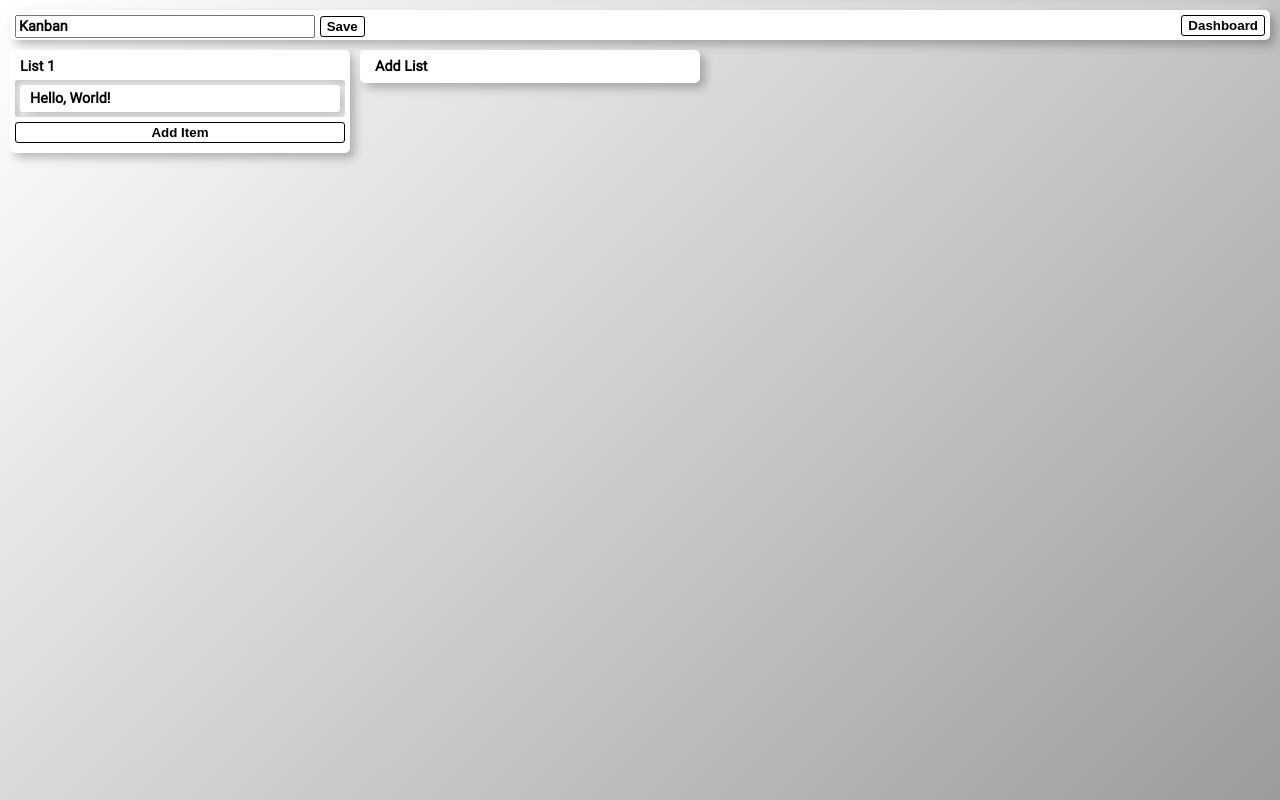
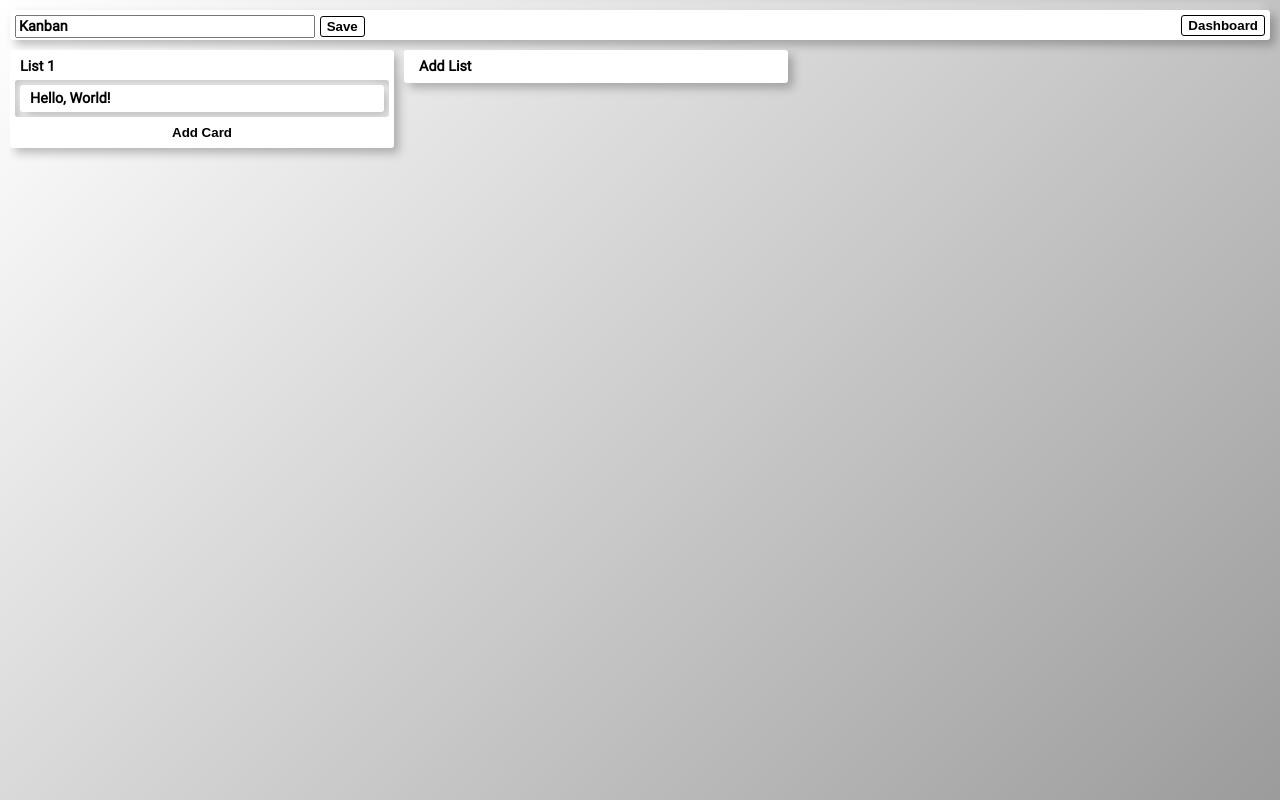
Before and after one commit to hehaowen00/kanban-app, a React (Create React App) app in the folder frontend/: page / in a window 1280 px wide. Built offline with nearby package versions, Linux system fonts and the light colour scheme.

Commit message:
update add card buttons styling and add scrollIntoView functionality for AddList component

```diff
--- a/frontend/src/components/AddList.tsx
+++ b/frontend/src/components/AddList.tsx
@@ -20,11 +20,15 @@ function AddList(): ReactElement {
   const [toggle, setToggle] = useState(false);
   const [name, setName] = useState("");
 
+  let containerRef = useRef<any>(null);
   let inputRef = useRef<HTMLTextAreaElement>(null);
 
   useEffect(() => {
-    inputRef.current?.focus();
-  });
+    if (toggle) {
+      containerRef.current?.scrollIntoView();
+      inputRef.current?.focus();
+    }
+  }, [toggle]);
 
   const handleClick = () => {
     setToggle(!toggle);
@@ -39,7 +43,7 @@ function AddList(): ReactElement {
     setName(event.target.value);
   };
 
-  const createList = () => {
+  const addList = () => {
     if (name !== "") {
       dispatch(NewList(name));
       setName("");
@@ -55,7 +59,7 @@ function AddList(): ReactElement {
   const submitList = (e: KeyboardEvent<HTMLTextAreaElement>) => {
     if (e.key === "Enter") {
       e.preventDefault();
-      createList();
+      addList();
     }
   };
 
@@ -66,7 +70,10 @@ function AddList(): ReactElement {
   }
 
   return (
-    <div className="list-col">
+    <div
+      ref={containerRef}
+      className="list-col"
+    >
       <div
         className={classes.join(" ")}
         onClick={toggle ? undefined : handleClick }
@@ -80,7 +87,7 @@ function AddList(): ReactElement {
           <Fragment>
             <TextareaAutosize
               ref={inputRef}
-              className="list-header textarea-card border-sized noselect"
+              className="list-header default textarea-card font-90 noselect"
               maxLength={255}
               placeholder="Title"
 
@@ -89,7 +96,7 @@ function AddList(): ReactElement {
               onPaste={handlePaste}
             />
             <div className="btn noselect">
-              <button className="default" onClick={createList}>Add List</button>
+              <button className="default" onClick={addList}>Add List</button>
               <button className="default" onClick={cancelNewList}>Cancel</button>
             </div>
           </Fragment>
--- a/frontend/src/components/List.tsx
+++ b/frontend/src/components/List.tsx
@@ -23,7 +23,7 @@ function List({ index, list }: Props): ReactElement {
       return;
     }
 
-    if (ref.current !== null) {
+    if (ref.current) {
       ref.current.focus();
       let { length } = ref.current.value;
       ref.current.selectionStart = length;
@@ -115,8 +115,8 @@ function List({ index, list }: Props): ReactElement {
               )}
             </Droppable>
             <div className="list-footer noselect">
-              <button className="default" onClick={handleAddItem}>
-                Add Item
+              <button className="default add" onClick={handleAddItem}>
+                Add Card
               </button>
             </div>
           </div>
--- a/frontend/src/components/styles/AddList.css
+++ b/frontend/src/components/styles/AddList.css
@@ -39,25 +39,6 @@
   box-shadow: none;
 }
 
-.textarea-card {
-  border: 1px solid black;
-  border-radius: 3px;
-
-  font-family: "Roboto";
-  font-size: 0.9rem;
-
-  padding: 2px 4px;
-  height: 100%;
-  width: 100%;
-
-  resize: none;
-  font-weight: 600 !important;
-}
-
-.textarea-card:focus {
-  outline: none;
-}
-
 .btn.noselect > * {
   margin-left: 5px;
 }
--- a/frontend/src/components/styles/CardPanel.css
+++ b/frontend/src/components/styles/CardPanel.css
@@ -24,7 +24,8 @@
   padding: 10px;
   border: 1px solid #888;
   width:430px;
-  border-radius: 5px;
+  border-radius: 3px;
+
   font-size: 0.9rem;
   max-height: 90%;
 
@@ -63,7 +64,7 @@
   z-index: 2;
   font-family: 'Roboto';
   font-size: 0.9rem;
-  border-radius: 5px;
+  border-radius: 3px;
 
   display: flex;
   flex-direction: column;
--- a/frontend/src/components/styles/Checklist.css
+++ b/frontend/src/components/styles/Checklist.css
@@ -4,7 +4,7 @@
 
 .checklist {
   background: white;
-  border-radius: 5px;
+  border-radius: 3px;
   padding: 2px 8px 4px 8px;
 }
 
--- a/frontend/src/components/styles/List.css
+++ b/frontend/src/components/styles/List.css
@@ -1,8 +1,8 @@
 .list-col {
   min-height: 100%;
-  min-width: 21.25rem;
+  min-width: 24rem;
   max-height: 100%;
-  max-width: 21.25rem;
+  max-width: 24rem;
 }
 
 .list-col {
@@ -14,9 +14,9 @@
    -5px -5px 10px 0 rgba(255, 255, 255, 0.3);
 
   background: white;
-  border-radius: 5px;
+  border-radius: 3px;
 
-  padding: 8px 5px 5px 5px;
+  padding: 8px 5px 0px 5px;
   white-space: nowrap;
   max-height: 98%;
 
@@ -27,10 +27,7 @@
 }
 
 .list-header {
-  /* background: transparent; */
-  /* box-shadow: 5px 5px 10px 0 rgba(0, 0, 0, 0.2), */
-  /*   -5px -5px 18px 0 rgba(255, 255, 255, 0.55); */
-  border-radius: 5px;
+  border-radius: 3px;
   margin-bottom: 5px;
   display: flex;
   flex-direction: column;
@@ -79,22 +76,31 @@
 }
 
 .list-footer {
-  /* background: transparent; */
-  /* box-shadow: 5px 5px 10px 0 rgba(0, 0, 0, 0.2), */
-  /*   -5px -5px 10px 0 rgba(255, 255, 255, 0.55); */
-  /* position: relative; */
-
   font-size: 0.9rem;
   font-weight: 600;
 
-  border-radius: 5px;
+  border-radius: 3px;
   margin-top: 5px;
-  margin-bottom: 5px;
+  margin-bottom: 0px;
   padding: 0;
 
   display: flex;
   flex-direction: column;
   flex-shrink: 1;
+}
+
+.list-footer > button.add {
+  padding: 3px 0px !important;
+  border: none;
+  margin-bottom: 5px;
+}
+
+.list-footer > button.add:hover {
+  background: #ecf0f3 !important;
+}
+
+.add-list:not(.active):hover {
+  background: #ecf0f3;
 }
 
 .list-input {
--- a/frontend/src/components/styles/Navbar.css
+++ b/frontend/src/components/styles/Navbar.css
@@ -3,7 +3,7 @@
 
   box-shadow: 5px 5px 10px 0 rgba(0, 0, 0, 0.25),
    -5px -5px 10px 0 rgba(255, 255, 255, 0.3);
-  border-radius: 5px;
+  border-radius: 3px;
 
   display: flex;
   flex-direction: row;
```
